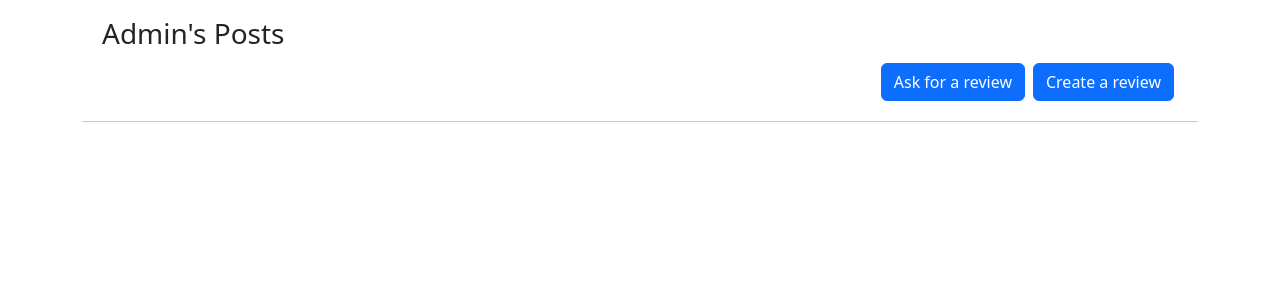
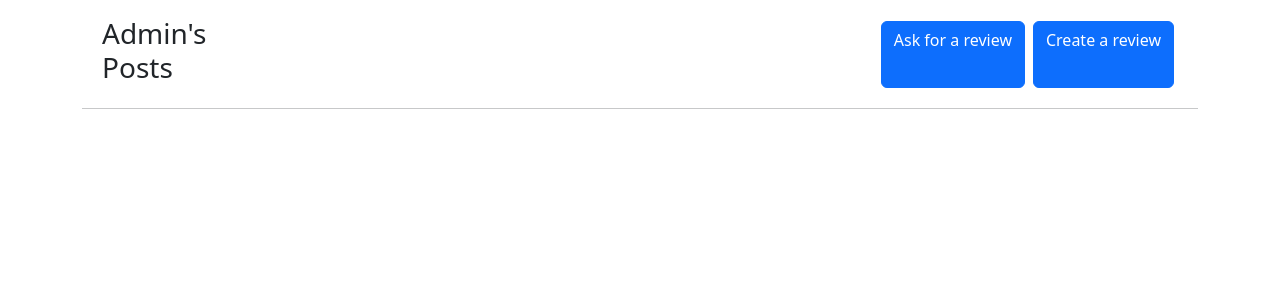
Before and after one commit to DoriDoro/LITRevu-project, a Django app: page /posts/ in a window 1280 px wide. Shown: the part 57-357 px from the top of the page. Run offline with Django 4.2, Linux system fonts and the light colour scheme; a user stored in the database is signed in; data comes from the database, SQL or seed files in the repository; both versions use the stored data as it was after the commit.

Commit message:
modified headline of feeds and posts

```diff
--- a/review/templates/feeds/feeds_page.html
+++ b/review/templates/feeds/feeds_page.html
@@ -4,8 +4,10 @@
 {% block content %}
 <!-- feeds page -->
 <div class="container main">
-  <div>
-    <h3 style="padding-left: 20px;"> Feeds </h3>
+  <div style="display: flex;">
+    <div>
+      <h3 style="padding-left: 20px;"> Feeds </h3>
+    </div>
     <div class="headline-feed">
       <a class="btn btn-primary m-1" href="{% url 'review:ask_review' %}" role="button"> Ask for a review </a>
       <a class="btn btn-primary m-1" href="{% url 'review:create_review' %}" role="button"> Create a review </a>
--- a/review/templates/posts/posts_page.html
+++ b/review/templates/posts/posts_page.html
@@ -4,8 +4,10 @@
 {% block content %}
 <!-- posts page -->
 <div class="container main">
-  <div>
-    <h3 style="padding-left: 20px;"> {{ request.user }}'s Posts </h3>
+  <div style="display: flex;">
+    <div style="width: -moz-available;">
+      <h3 style="padding-left: 20px;"> {{ request.user }}'s Posts </h3>
+    </div>
     <div class="headline-feed">
       <a class="btn btn-primary m-1" href="{% url 'review:ask_review' %}" role="button"> Ask for a review </a>
       <a class="btn btn-primary m-1" href="{% url 'review:create_review' %}" role="button"> Create a review </a>
```
Also changed, not shown: db.sqlite3.
